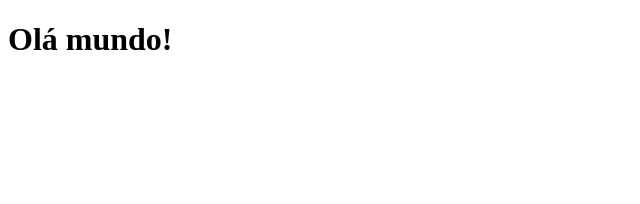
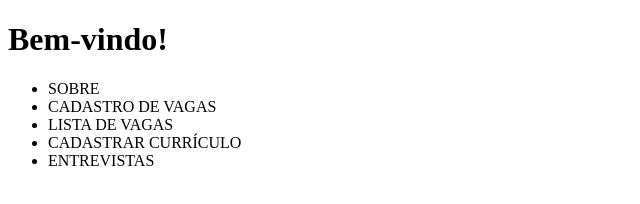
Before and after one commit to profKalil/isabel, a plain HTML site: page index.html in a window 1280 px wide. Shown: the whole page, without its empty margins (0-640 px from the left). Drawn offline with Linux system fonts and the light colour scheme.

Commit message:
Update index.html

```diff
--- a/index.html
+++ b/index.html
@@ -3,14 +3,21 @@
 
   <head>
     <title>
-      Teste
+      Isabel Consultoria e Recrutamento
     </title>
   </head>
 
   <body>
     <h1>
-      Olá mundo!
+      Bem-vindo!
     </h1>
+    <ul>
+      <li>SOBRE</li>
+      <li>CADASTRO DE VAGAS</li>
+      <li>LISTA DE VAGAS</li>
+      <li>CADASTRAR CURRÍCULO</li>
+      <li>ENTREVISTAS</li>
+    </ul>
   </body>
 
 </html>
```
